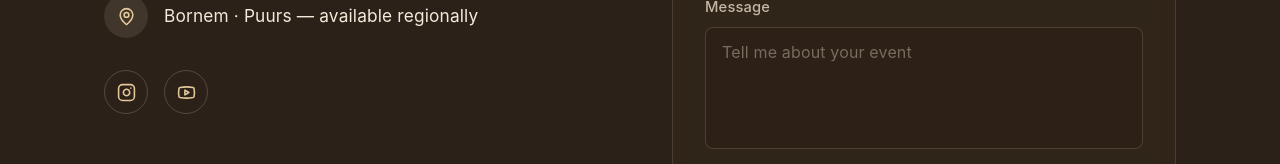
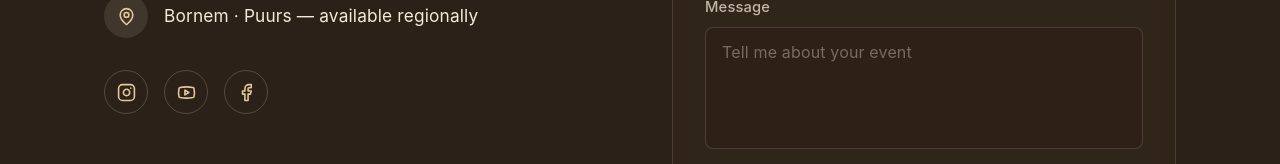
Before and after one commit to sitesynth/vocal-mayya-aprosina, a React (Vite) app: page / in a window 1280 px wide. Shown: the part 7791-7955 px from the top of the page. Built offline with nearby package versions, Linux system fonts and the light colour scheme.

Commit message:
Wire real social links (YouTube, Instagram, Facebook) into JSON-LD sameAs and Contact footer icons

```diff
--- a/index.html
+++ b/index.html
@@ -83,7 +83,12 @@
               "addressLocality": "Bornem",
               "addressRegion": "Antwerpen",
               "addressCountry": "BE"
-            }
+            },
+            "sameAs": [
+              "https://www.youtube.com/@Densteysi",
+              "https://www.instagram.com/mayyadensteysi/",
+              "https://www.facebook.com/maya.densteysi"
+            ]
           },
           {
             "@type": "MusicSchool",
--- a/src/app/components/Contact.tsx
+++ b/src/app/components/Contact.tsx
@@ -1,6 +1,12 @@
 import { useState, useEffect } from "react";
 import { motion } from "motion/react";
-import { Mail, Phone, MapPin, Send, Instagram, Youtube } from "lucide-react";
+import { Mail, Phone, MapPin, Send, Instagram, Youtube, Facebook } from "lucide-react";
+
+const SOCIAL_LINKS = [
+  { Icon: Instagram, href: "https://www.instagram.com/mayyadensteysi/", label: "Instagram" },
+  { Icon: Youtube, href: "https://www.youtube.com/@Densteysi", label: "YouTube" },
+  { Icon: Facebook, href: "https://www.facebook.com/maya.densteysi", label: "Facebook" },
+];
 import { toast } from "sonner";
 import { Reveal } from "./Reveal";
 import { useLanguage } from "../i18n/LanguageContext";
@@ -79,11 +85,13 @@ export function Contact() {
           </div>
 
           <div className="mt-8 flex gap-4">
-            {[Instagram, Youtube].map((Icon, i) => (
+            {SOCIAL_LINKS.map(({ Icon, href, label }) => (
               <a
-                key={i}
-                href="#"
-                onClick={(e) => e.preventDefault()}
+                key={label}
+                href={href}
+                target="_blank"
+                rel="noopener noreferrer"
+                aria-label={label}
                 className="flex h-11 w-11 items-center justify-center rounded-full border border-[#f3ead9]/20 text-[#e3c89a] transition-colors hover:border-[#c9a36a] hover:bg-[#c9a36a] hover:text-[#2a1f15]"
               >
                 <Icon size={19} />
```
